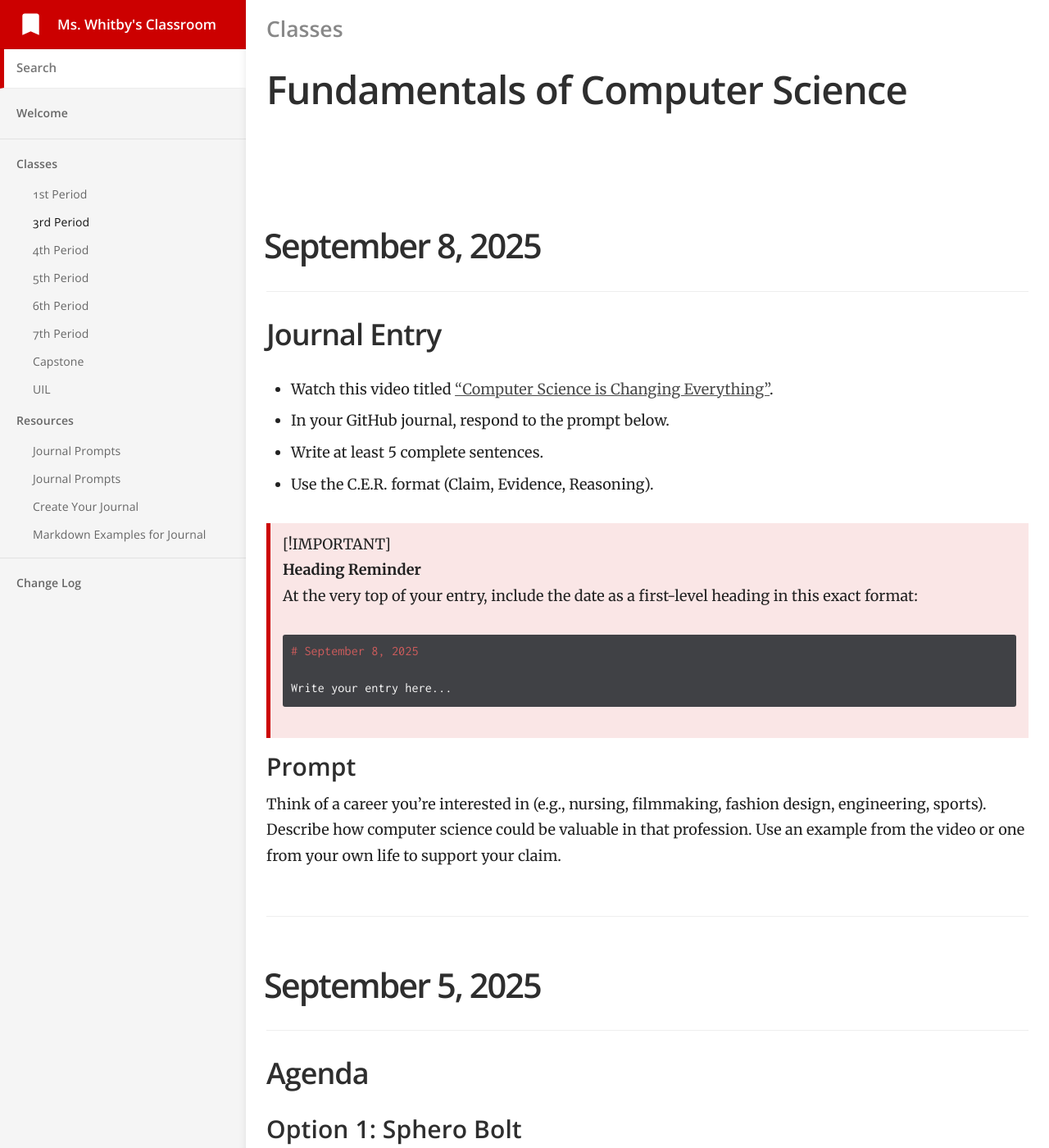
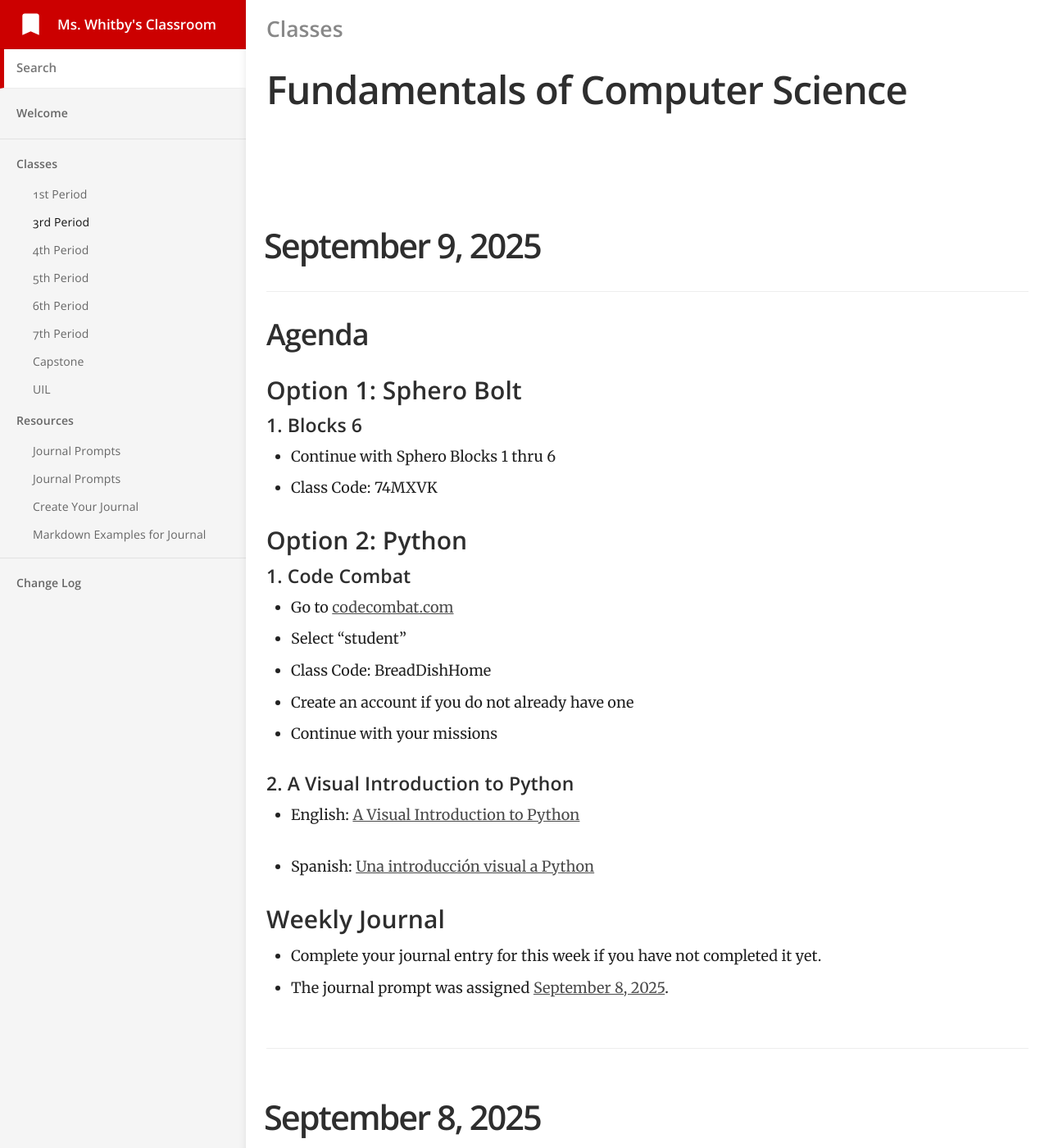
Before and after one commit to mswhitby/classroom, a Jekyll site: the page built from _docs/classes/3rd.md, in a window 1280 px wide and 1400 px high. Shown: the whole window at 82% size. Built offline with Jekyll 4.4.1, drawn with Linux system fonts in a browser that asks for light colours.

Commit message:
Updated lessons

```diff
--- a/_docs/classes/3rd.md
+++ b/_docs/classes/3rd.md
@@ -4,6 +4,42 @@ subtitle: Fundamentals of Computer Science
 category: Classes
 order: 2
 ---
+
+# September 9, 2025
+
+## Agenda
+
+### Option 1: Sphero Bolt
+
+#### 1. Blocks 6
+
+- Continue with Sphero Blocks 1 thru 6
+- Class Code: 74MXVK
+
+### Option 2: Python
+
+#### 1. Code Combat
+
+- Go to [codecombat.com](https://codecombat.com)
+- Select "student"
+- Class Code: BreadDishHome
+- Create an account if you do not already have one
+- Continue with your missions
+
+#### 2. A Visual Introduction to Python
+
+- English: [A Visual Introduction to Python](https://hourofpython.trinket.io/a-visual-introduction-to-python#/welcome/an-hour-of-code)
+
+- Spanish: [Una introducción visual a Python](https://hourofpython.com/una-introduccion-visual-a-python/index.html)
+
+
+### Weekly Journal
+
+- Complete your journal entry for this week if you have not completed it yet.
+- The journal prompt was assigned [September 8, 2025](https://github.com/mswhitby/WHSTechNotes/blob/main/journal.md#september-8-2025).
+
+----
+
 # September 8, 2025
 
 ## Journal Entry
```
Also changed, not shown: _docs/classes/7th.md (+35 -0 lines).
